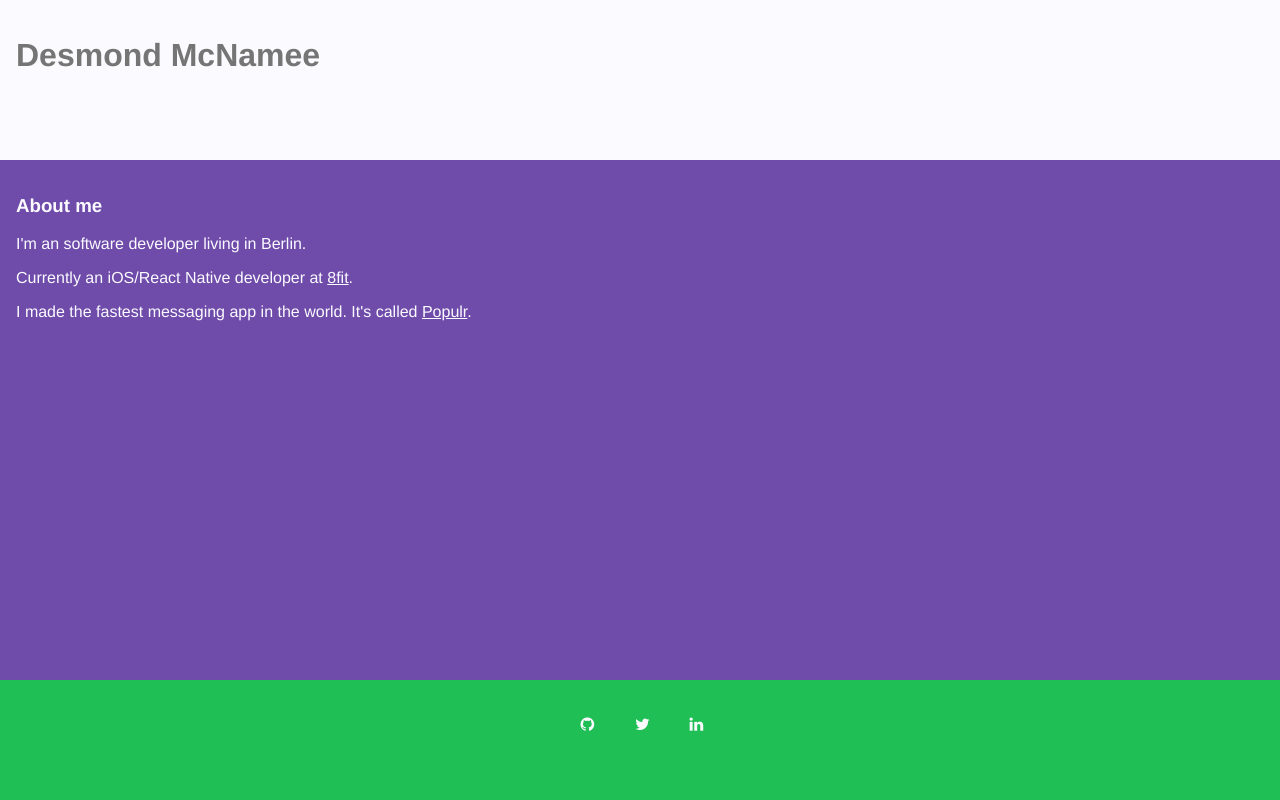
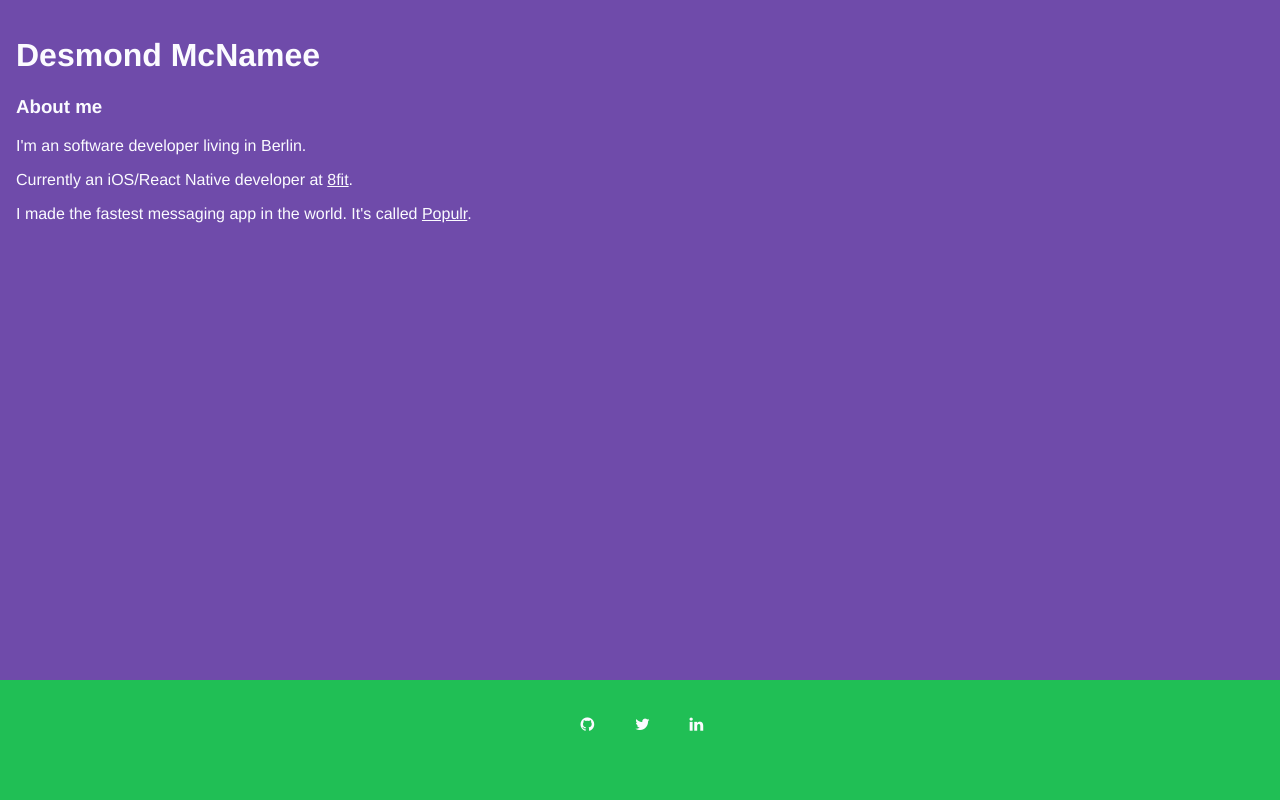
Before and after one commit to desmondmc/desmond-website, a PHP site: page /index.html in a window 1280 px wide. Run offline with PHP 8.4, Linux system fonts and the light colour scheme.

Commit message:
No more header

```diff
--- a/index.html
+++ b/index.html
@@ -6,10 +6,8 @@
 <link rel="stylesheet" href="https://cdnjs.cloudflare.com/ajax/libs/font-awesome/4.7.0/css/font-awesome.min.css">
 </head>
 <body>
-  <header>
+  <main>
     <h1>Desmond McNamee</h1>
-  </header>
-  <main>
     <h3>About me</h3>
     <p>I'm an software developer living in Berlin.</p>
     <p>Currently an iOS/React Native developer at <a href="https://8fit.com/" class="link">8fit</a>.</p>
--- a/styles.css
+++ b/styles.css
@@ -4,21 +4,16 @@
   body {
     margin: 0;
   }
-  header, footer, main {
+
+  footer, main {
     font-family: "helvetica neue", sans-serif;
     padding: 1em;
   }
 
   main {
-    min-height: calc(100vh - 35vh);
+    min-height: 85vh;
     background: #6F4BAA;
     color: #FBFBFF;
-  }
-
-  header {
-    background: #FBFBFF;
-    color: #757575;
-    height: 20vh;
   }
 
   footer {
@@ -29,7 +24,6 @@
 
   .link {
     font-family: "helvetica neue", sans-serif;
-    min-height: calc(100vh - 35vh);
     background: #6F4BAA;
     color: #FBFBFF;
   }
```
